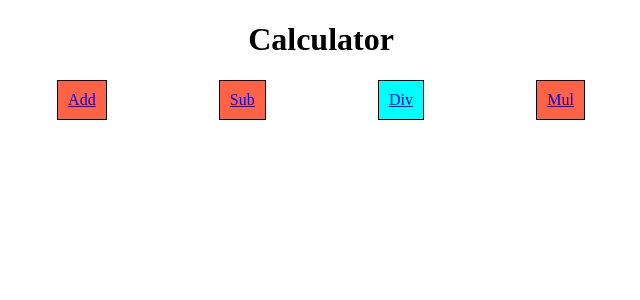
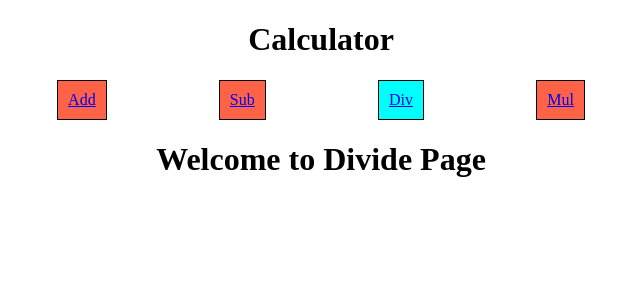
Before and after one commit to mohd-anas-ansari/calculator-react, a React (Create React App) app: page /div in a window 1280 px wide. Shown: the top 300 px of the page, without its empty margins (319-959 px from the left). Built offline with nearby package versions, Linux system fonts and the light colour scheme.

Commit message:
Add Divide Page

```diff
--- a/src/App.js
+++ b/src/App.js
@@ -3,8 +3,9 @@ import { Route } from "react-router-dom";
 
 import "./App.css";
 import Home from "./components/Home";
-import Add from './components/Add'
-import Sub from './components/Sub'
+import Add from './components/Add';
+import Sub from './components/Sub';
+import Div from './components/Div';
 
 function App() {
 	return (
@@ -13,6 +14,7 @@ function App() {
 
       <Route path="/add" component={Add} />
       <Route path="/sub" component={Sub} />
+      <Route path="/div" component={Div} />
 
 		</div>
 	);
--- /dev/null
+++ b/src/components/Div.js
@@ -0,0 +1,12 @@
+import React from 'react';
+
+class Div extends React.Component {
+  state = {  }
+  render() {
+    return (
+      <h1>Welcome to Divide Page</h1>
+     );
+  }
+}
+
+export default Div;
```
